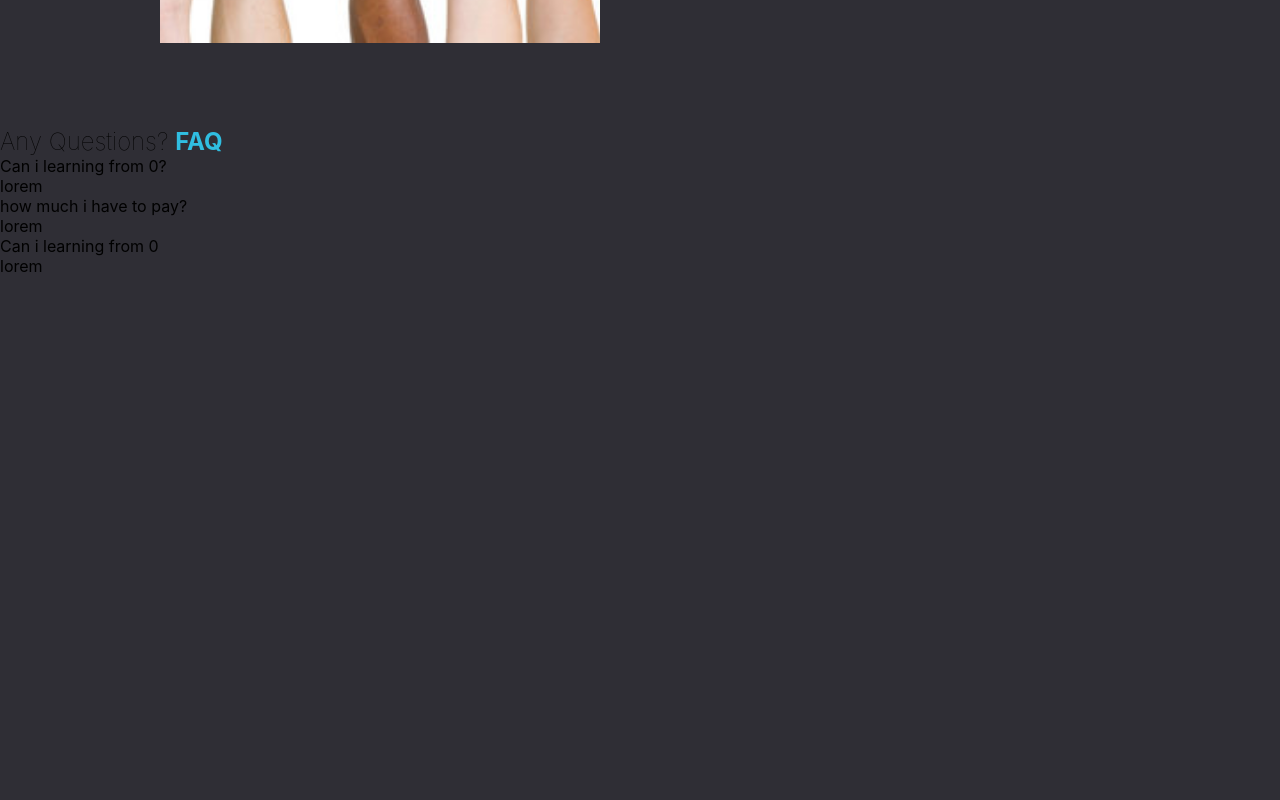
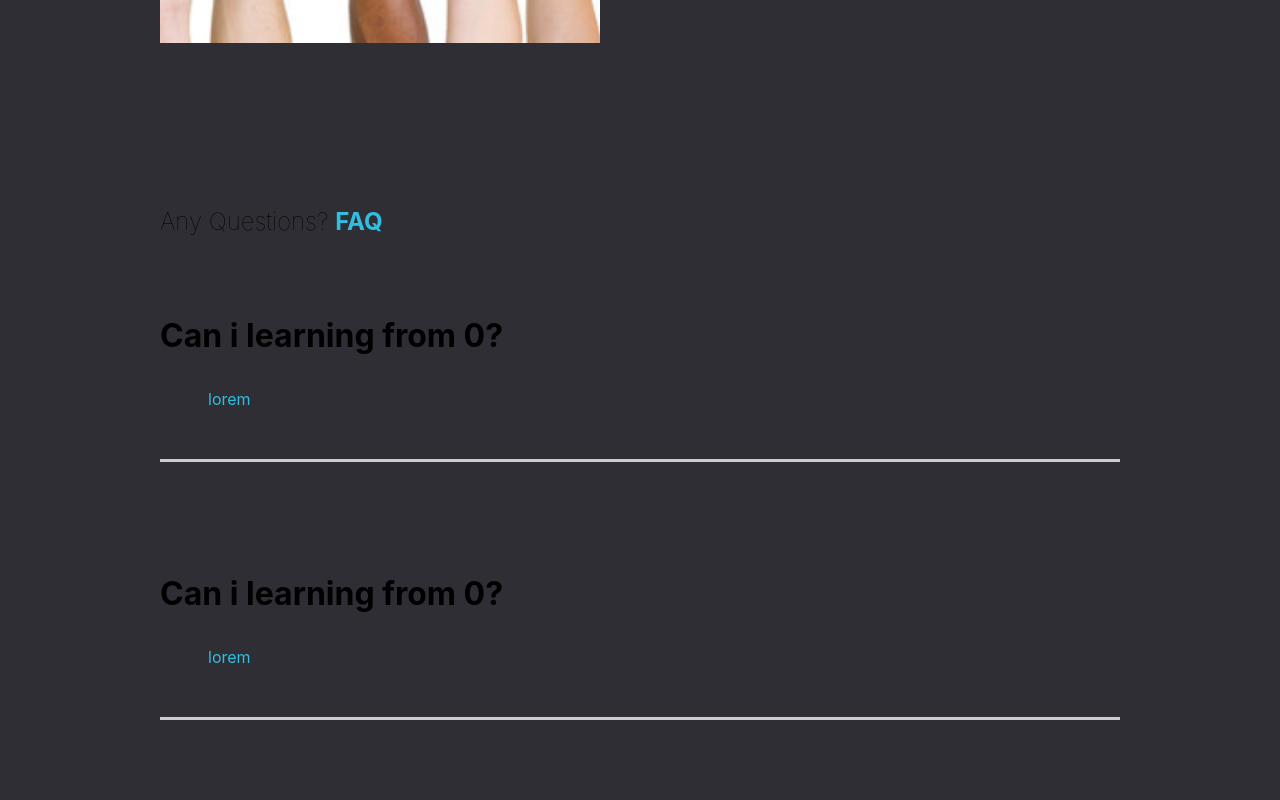
Before and after one commit to asatova/e-learning-react, a React (Create React App) app: page / in a window 1280 px wide. Shown: the part 1520-2320 px from the top of the page. Before the commit the page ends 1796 px from the top, so only its background shows below. Built offline with nearby package versions, Linux system fonts and the light colour scheme; a web font is replaced by a local one.

Commit message:
faq section styling completed

```diff
--- a/src/components/FaqSection.js
+++ b/src/components/FaqSection.js
@@ -1,18 +1,43 @@
+import { color } from "framer-motion";
 import React from "react";
-
+import  styled from "styled-components";
+import {About} from "../styles";
 const FaqSection = () => {
     return(
-     <div className="faq">
+     <Faq>
         <h2>Any Questions? <span>FAQ</span></h2>
-        <div className="question">Can i learning from 0? </div>
-        <div className="answer">lorem</div>
-        <div className="question">how much i have to pay? </div>
-        <div className="answer">lorem</div>
-        <div className="question">Can i learning from 0 </div>
-        <div className="answer">lorem</div>
+        <div className="question"><h4>Can i learning from 0? </h4>
+        <div className="answer"><p>lorem</p></div><div className="faq-line"></div></div>
+        <div className="question"><h4>Can i learning from 0? </h4>
+        <div className="answer"><p>lorem</p></div><div className="faq-line"></div></div>
+        <div className="question"><h4>Can i learning from 0? </h4>
+        <div className="answer" ><p>lorem</p></div></div>
 
-    </div>
+    </Faq>
     );
 };
 
+const Faq = styled(About) `
+display: block;
+h2{
+    padding-bottom: 2rem;
+    font-weight: lighter;
+}
+.question{
+    padding:3rem 0rem;
+    cursor: pointer;
+};
+.answer{
+    padding:2rem 3rem;
+
+}
+.faq-line{
+    background-color: #ccc;
+    height: 0.2rem;
+    width: 100%;
+    margin: 1rem 0rem;
+
+}
+`
+
 export default FaqSection;
--- a/src/components/GlobalStyle.js
+++ b/src/components/GlobalStyle.js
@@ -40,6 +40,7 @@ h3{
 }
 h4 {
     font-weight: bold;
+    font-size: 2rem;
 }
 span{
 color:#30bee1;
```
